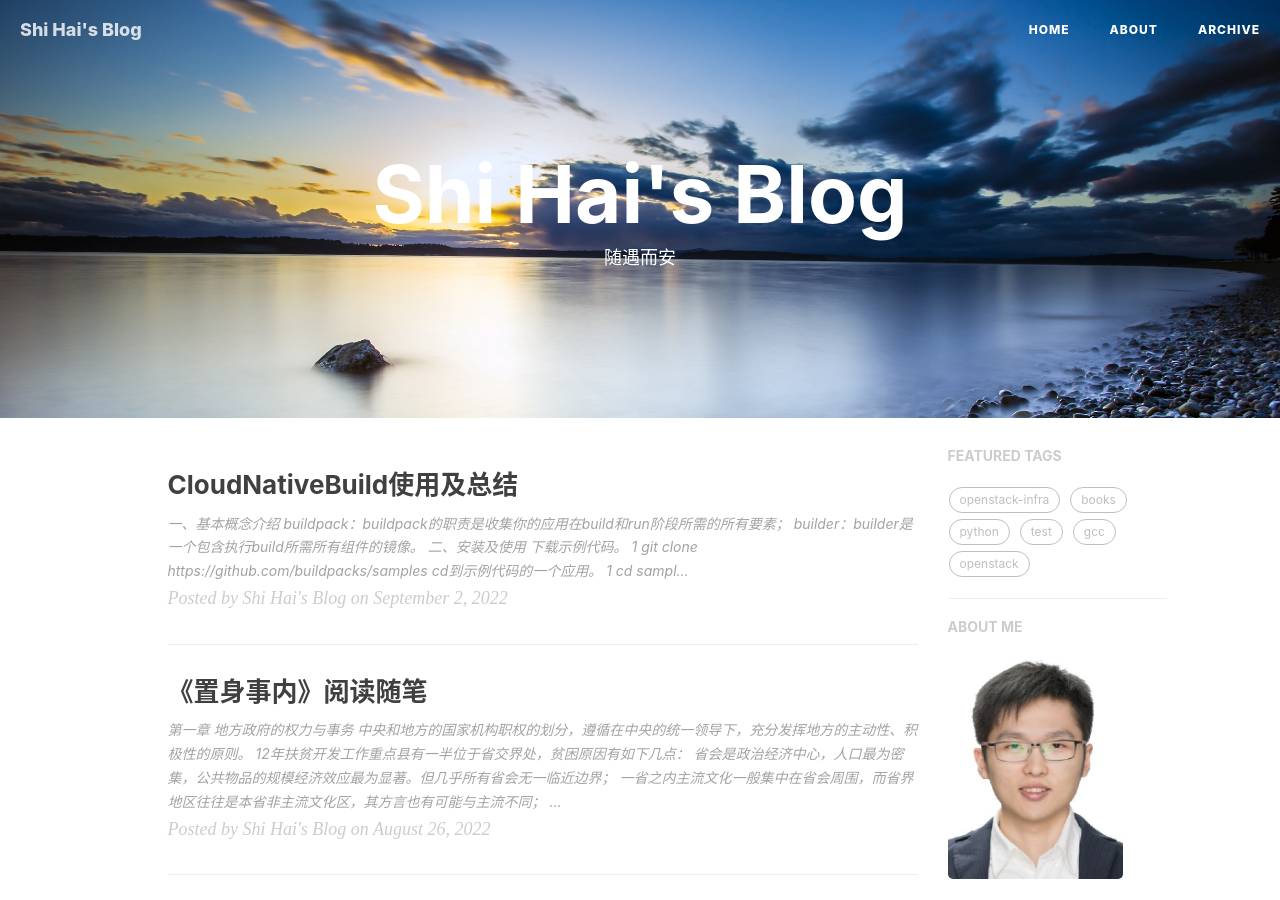
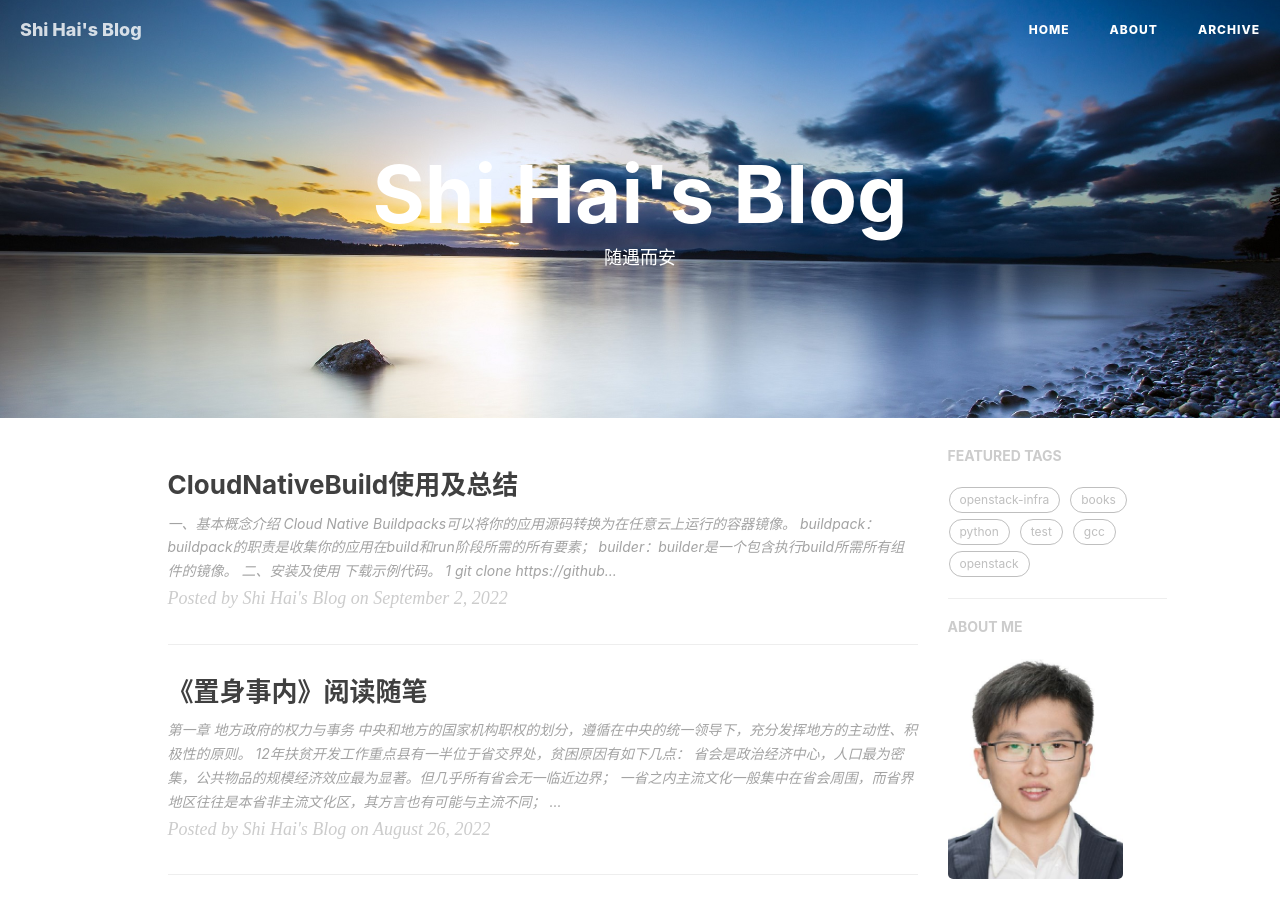
Before and after one commit to shihai1991/shihai1991.github.io, a Jekyll site: the page built from index.html, in a window 1280 px wide and 900 px high. Built offline with Jekyll 4.4.1, drawn with Linux system fonts in a browser that asks for light colours; nearby versions of some CDN libraries; the list of posts is cut into pages by our own code; comment, search, counter and statistics services are not loaded.

Commit message:
Update 2022-09-02-CloudNativeBuild.md

```diff
--- a/_posts/2022-09-02-CloudNativeBuild.md
+++ b/_posts/2022-09-02-CloudNativeBuild.md
@@ -9,6 +9,7 @@ tags:
 time: '2022.09.02 10:36:00'
 ---
 # 一、基本概念介绍
+Cloud Native Buildpacks可以将你的应用源码转换为在任意云上运行的容器镜像。
 - buildpack：buildpack的职责是收集你的应用在`build`和`run`阶段所需的所有要素；
 - builder：builder是一个包含执行`build`所需所有组件的镜像。
 
```
